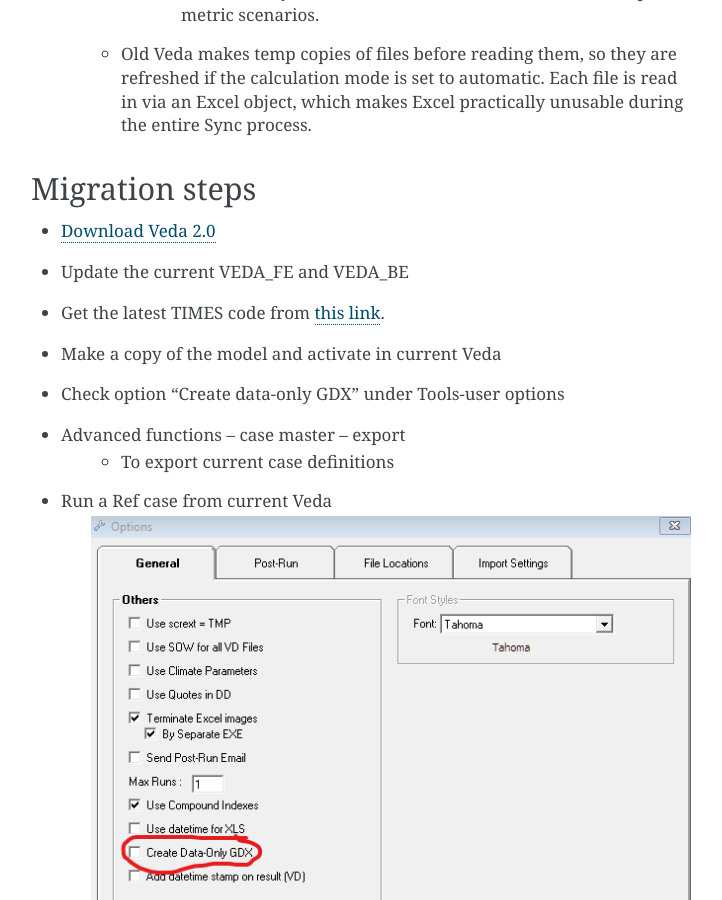
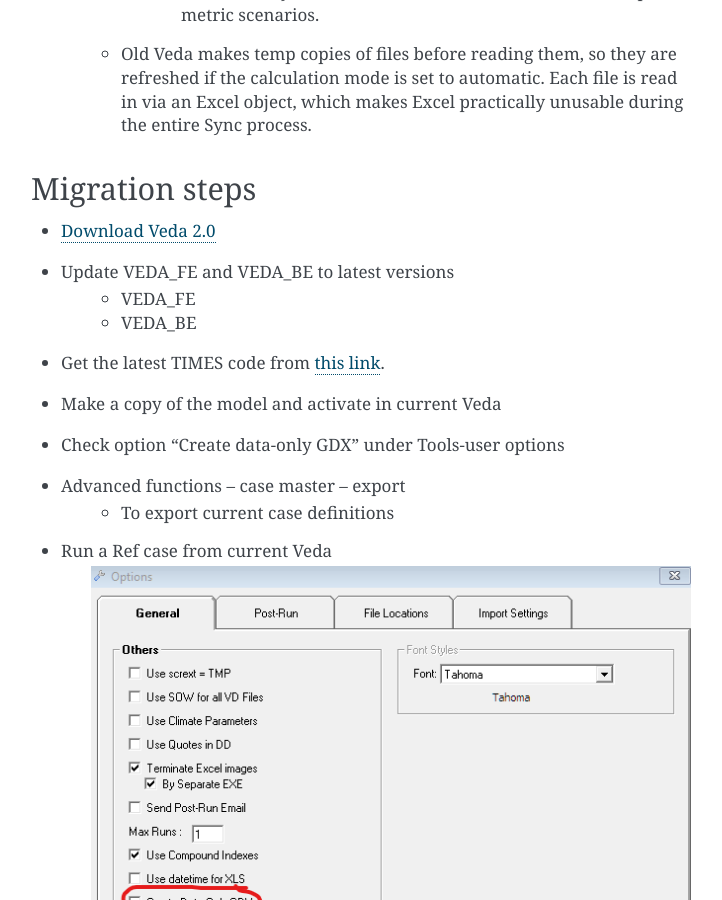
Before and after one commit to kanors-emr/Veda-documentation, a Sphinx documentation site: the page built from docs/source/pages/Migration.rst, in a window 1280 px wide and 900 px high, scrolled down 2074 px. Shown: the whole window, without its empty margins (389-1111 px from the left). Built offline with Sphinx 7.4.7, drawn with Linux system fonts in a browser that asks for light colours.

Commit message:
update old versions...

```diff
--- a/docs/source/pages/Migration.rst
+++ b/docs/source/pages/Migration.rst
@@ -50,7 +50,9 @@
 Migration steps
 ================
 • `Download Veda 2.0 <https://github.com/kanors-emr/Veda2.0-Installation>`_
-• Update the current VEDA_FE and VEDA_BE
+• Update VEDA_FE and VEDA_BE to latest versions
+    * VEDA_FE
+    * VEDA_BE
 • Get the latest TIMES code from `this link <https://github.com/etsap-TIMES/TIMES_model>`_.
 • Make a copy of the model and activate in current Veda
 • Check option “Create data-only GDX” under Tools-user options
```
